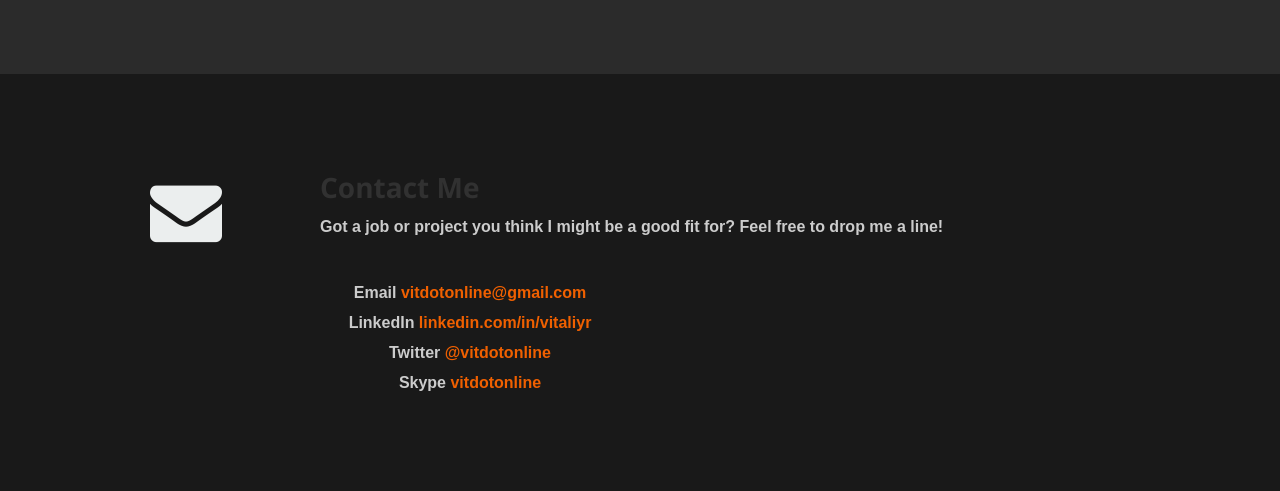
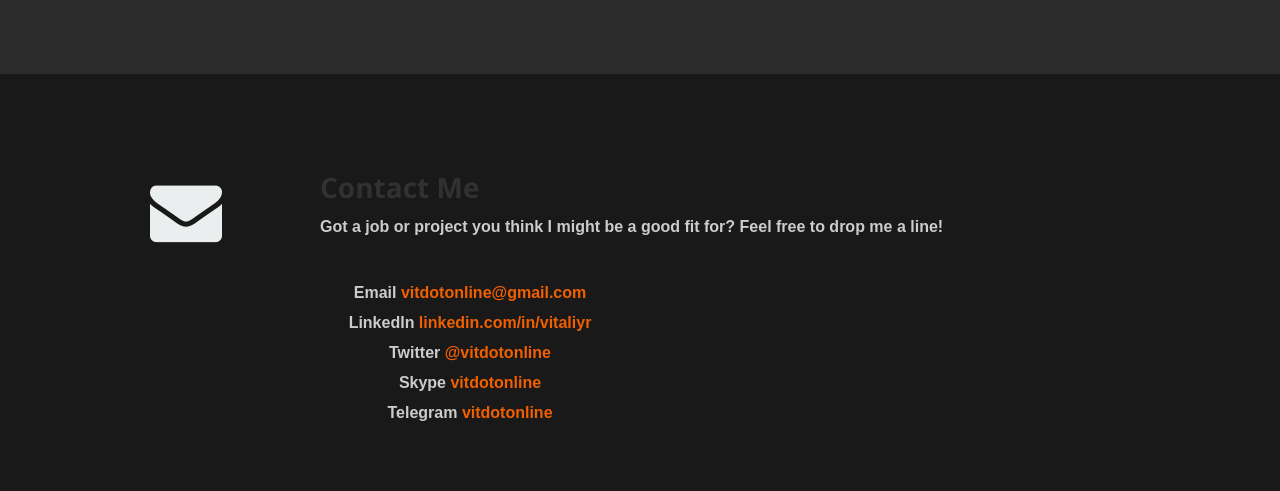
Before and after one commit to vitr-archive/vit.online, a plain HTML site: page website/index.html in a window 1280 px wide. Shown: the part 2338-2829 px from the top of the page. Drawn offline with nearby package versions, Linux system fonts and the light colour scheme; a web font is replaced by a local one.

Commit message:
add telegram contact

```diff
--- a/website/index.html
+++ b/website/index.html
@@ -544,15 +544,22 @@
         <div class="eight columns" style="text-align: center;">
 
             <ul>
-                <li>Email <a
+                <li>
+                    Email <a
                         href="mailto:vitdotonline@gmail.com?subject=Enquiry from vit.online">vitdotonline@gmail.com</a>
                 </li>
-                <li>LinkedIn <a href="https://www.linkedin.com/in/vitaliyr"
+                <li>
+                    LinkedIn <a href="https://www.linkedin.com/in/vitaliyr"
                                 target="_blank">linkedin.com/in/vitaliyr</a>
                 </li>
-                <li>Twitter <a href="https://twitter.com/vitdotonline"
+                <li>
+                    Twitter <a href="https://twitter.com/vitdotonline"
                                target="_blank">@vitdotonline</a></li>
-                <li>Skype <a href="skype:vitdotonline?chat&topic=vit.online">vitdotonline</a>
+                <li>
+                    Skype <a href="skype:vitdotonline?chat&topic=vit.online">vitdotonline</a>
+                </li>
+                <li>
+                    Telegram <a href="https://telegram.me/vitdotonline">vitdotonline</a>
                 </li>
             </ul>
 
```
